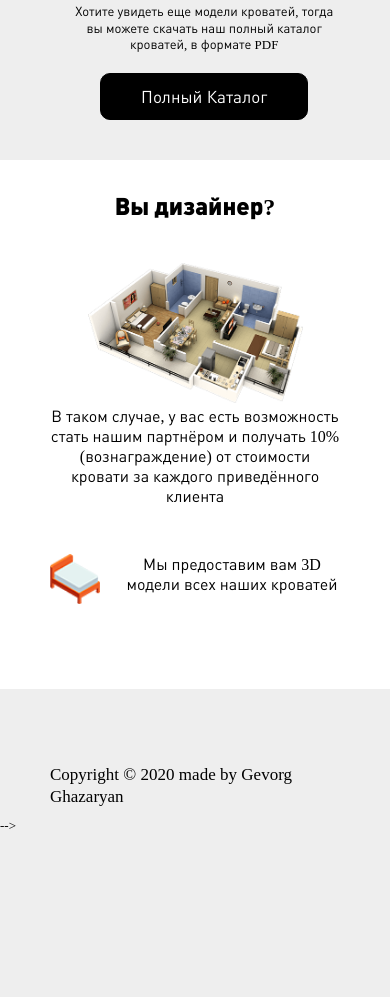
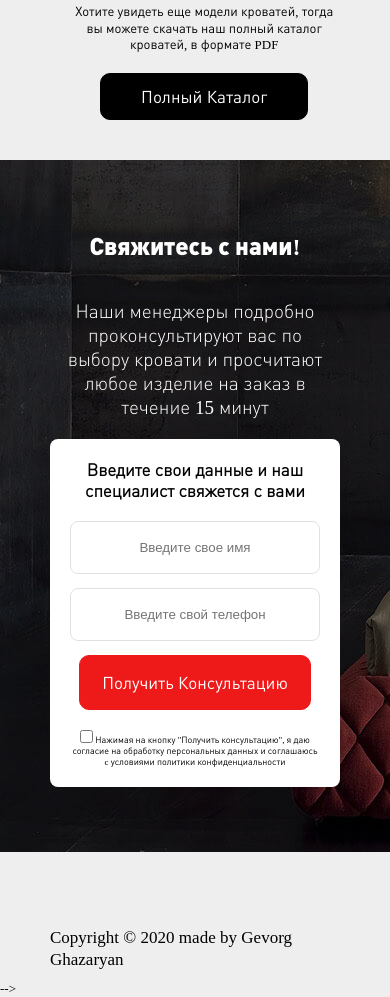
Before and after one commit to curviture/mebelsevagir, a plain HTML site: page index.html in a window 390 px wide. Shown: the part 2542-3539 px from the top of the page. Before the commit the page ends 3376 px from the top, so only its background shows below. Drawn offline with Linux system fonts and the light colour scheme.

Commit message:
all resolutions alpha 1.7 version commit form finish

```diff
--- a/css/main.css
+++ b/css/main.css
@@ -1237,6 +1237,33 @@ ymaps {
         height: 5rem;
     }
 
+    .contact-us {
+        text-align: center;
+    }
+
+    .contact-us .container {
+        flex-flow: column;
+    }
+
+    .contact-us .text-content {
+        margin-bottom: 2rem;
+    }
+
+    .contact-us p {
+        max-width: 550px;
+    }
+
+    .contact-us form {
+        width: 36rem;
+        max-width: unset;
+    }
+
+    .contact-us form .button {
+        width: 100%;
+        padding-top: 1.6rem;
+        padding-bottom: 1.6rem;
+    }
+
 }
 
 @media (max-width: 770px) {
@@ -1696,7 +1723,19 @@ ymaps {
         font-size: 2.4rem;
     }
 
-
+    .contact-us h2 {
+        font-size: 2.4rem;
+    }
+
+    .contact-us .text-content p {
+        font-size: 1.9rem;
+        max-width: 26rem;
+    }
+
+    .contact-us form {
+        padding: 2rem;
+        max-width: 29rem;
+    }
 }
 
 
--- a/index.html
+++ b/index.html
@@ -383,7 +383,7 @@
             </div>
         </div>
     </div> -->
-    <div class="designer">
+    <!-- <div class="designer">
         <div class="container">
             <h2 class="lg-hidden designer__header">Вы дизайнер?</h2>
             <div class="col-2 md-col-2 sm-col-1">
@@ -399,8 +399,8 @@
                 </div>
             </div>
         </div>
-    </div>
-    <!-- <div class="contact-us">
+    </div> -->
+    <div class="contact-us">
         <div class="container">
             <div class="text-content">
                 <h2>Свяжитесь с нами!</h2>
@@ -424,7 +424,7 @@
                 </form>
             </div>
         </div>
-    </div> -->
+    </div>
     <!-- <footer class="footer">
         <div class="container">
             <div class="icon-container">
```
